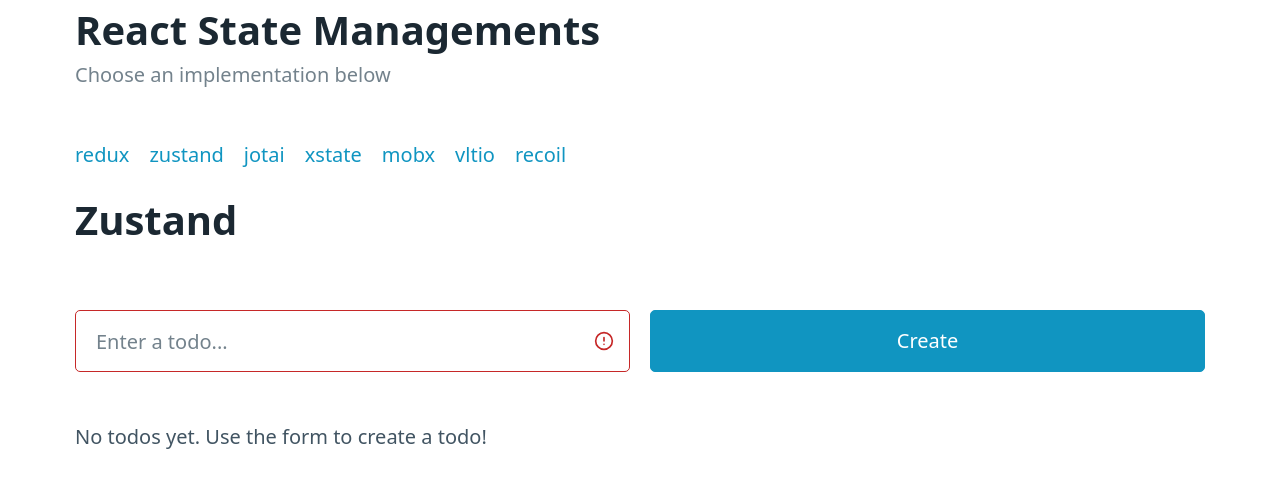
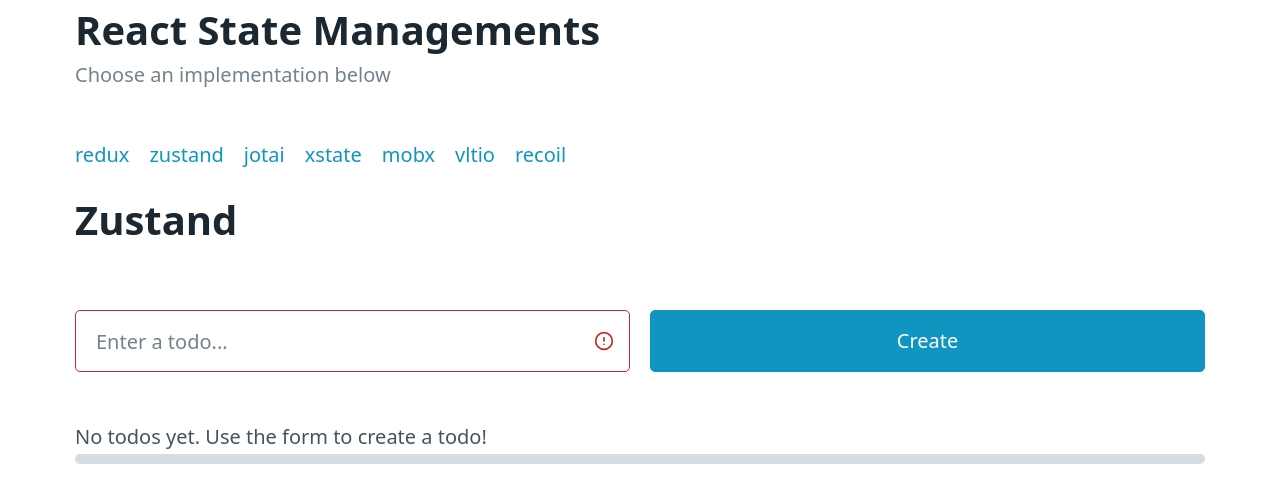
Before and after one commit to Adamduehansen/react-state-managers, a React (Vite) app: page /zustand in a window 1280 px wide. Shown: the top 502 px of the page. Built offline with nearby package versions, Linux system fonts and the light colour scheme.

Commit message:
Adds progress.

```diff
--- /dev/null
+++ b/src/components/TodoProgress.tsx
@@ -0,0 +1,12 @@
+import Todo from '../lib/Todo';
+
+interface Props {
+  max: number;
+  value: number;
+}
+
+function TodoProgress({ max, value }: Props): JSX.Element {
+  return <progress max={max} value={value}></progress>;
+}
+
+export default TodoProgress;
--- a/src/lib/redux/todoReducer.ts
+++ b/src/lib/redux/todoReducer.ts
@@ -52,4 +52,8 @@
   return state.todos;
 }
 
+export function selectCompletedTodos(state: TodoState): Todo[] {
+  return state.todos.filter((todo) => todo.completed);
+}
+
 export default todoSlice.reducer;
--- a/src/lib/zustand/store.ts
+++ b/src/lib/zustand/store.ts
@@ -3,6 +3,7 @@
 
 interface TodoState {
   todos: Todo[];
+  completedTodos: () => Todo[];
   createTodo: (text: string) => void;
   toggleTodo: (id: number) => void;
   deleteTodo: (id: number) => void;
@@ -33,9 +34,12 @@
   };
 }
 
-const useTodoStore = create<TodoState>()((set) => {
+const useTodoStore = create<TodoState>()((set, get) => {
   return {
     todos: [],
+    completedTodos: function () {
+      return get().todos.filter((todo) => todo.completed);
+    },
     createTodo: createTodo(set),
     toggleTodo: function (id) {
       return set((state) => {
--- a/src/routes/Redux.tsx
+++ b/src/routes/Redux.tsx
@@ -1,9 +1,11 @@
 import { useDispatch, useSelector } from 'react-redux';
 import TodoCreate from '../components/TodoCreate';
 import TodoList from '../components/TodoList';
+import TodoProgress from '../components/TodoProgress';
 import {
   createTodo,
   deleteTodo,
+  selectCompletedTodos,
   selectTodos,
   toggleTodo,
 } from '../lib/redux/todoReducer';
@@ -11,6 +13,7 @@
 function Redux(): JSX.Element {
   const dispatch = useDispatch();
   const todos = useSelector(selectTodos);
+  const completedTodos = useSelector(selectCompletedTodos);
 
   function onCreate(text: string) {
     dispatch(createTodo(text));
@@ -29,6 +32,7 @@
           dispatch(deleteTodo(id));
         }}
       />
+      <TodoProgress max={todos.length} value={completedTodos.length} />
     </section>
   );
 }
--- a/src/routes/Zustand.tsx
+++ b/src/routes/Zustand.tsx
@@ -1,5 +1,6 @@
 import TodoCreate from '../components/TodoCreate';
 import TodoList from '../components/TodoList';
+import TodoProgress from '../components/TodoProgress';
 import useTodoStore from '../lib/zustand/store';
 
 function Zustand(): JSX.Element {
@@ -18,6 +19,10 @@
         onToggle={store.toggleTodo}
         onDelete={store.deleteTodo}
       />
+      <TodoProgress
+        max={store.todos.length}
+        value={store.completedTodos().length}
+      />
     </section>
   );
 }
```
Also changed, not shown: 1 other file (tests, documents, lock files or other folders).
